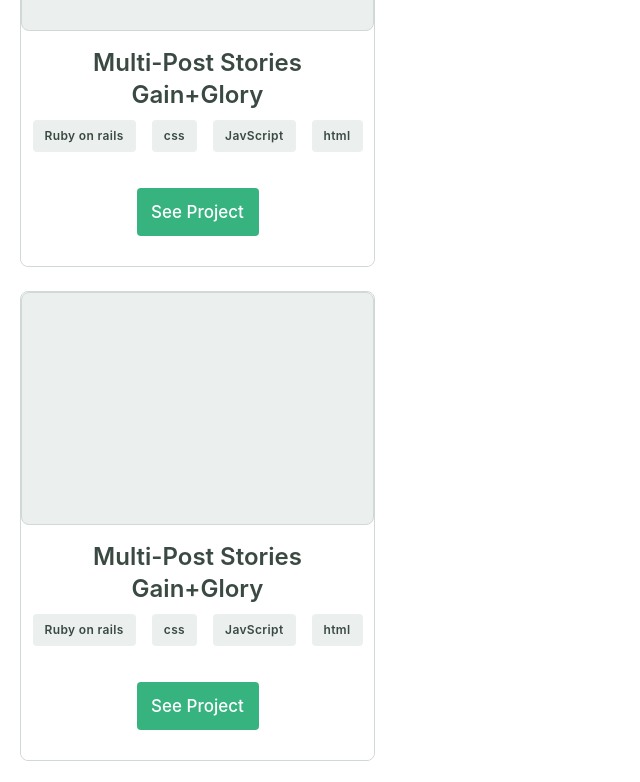
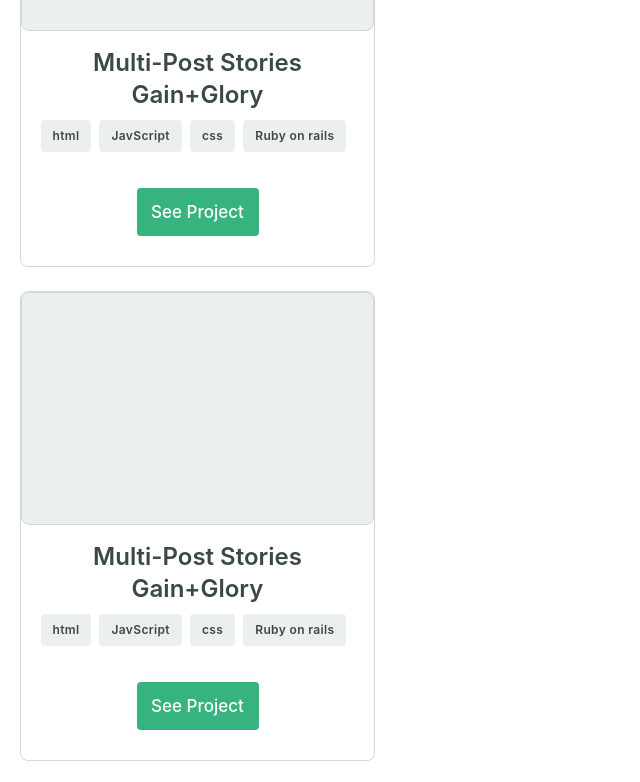
Before and after one commit to Achilles-Dev/my-portfolio-website, a website: page index.html in a window 1280 px wide. Shown: the part 1200-1982 px from the top of the page, without its empty margins (0-640 px from the left). Drawn offline with Linux system fonts and the light colour scheme.

Commit message:
use floats for lists
changed list styling from flexbox to floats

```diff
--- a/style.css
+++ b/style.css
@@ -421,23 +421,18 @@ body {
 }
 
 .works-card .title ul {
-  display: flex;
-  justify-content: center;
   height: 32px;
   margin: 16px 0;
   padding: 0;
 }
 
 .works-card .title ul li {
+  float: right;
   list-style: none;
-  display: flex;
-  align-items: center;
   padding: 8px 12px;
   background: #ebf0ee;
   border-radius: 4px;
-  flex: none;
-  flex-grow: 0;
-  margin: 0 8px;
+  margin-right: 8px;
   font-family: Inter, sans-serif;
   font-style: normal;
   font-weight: 600;
```
